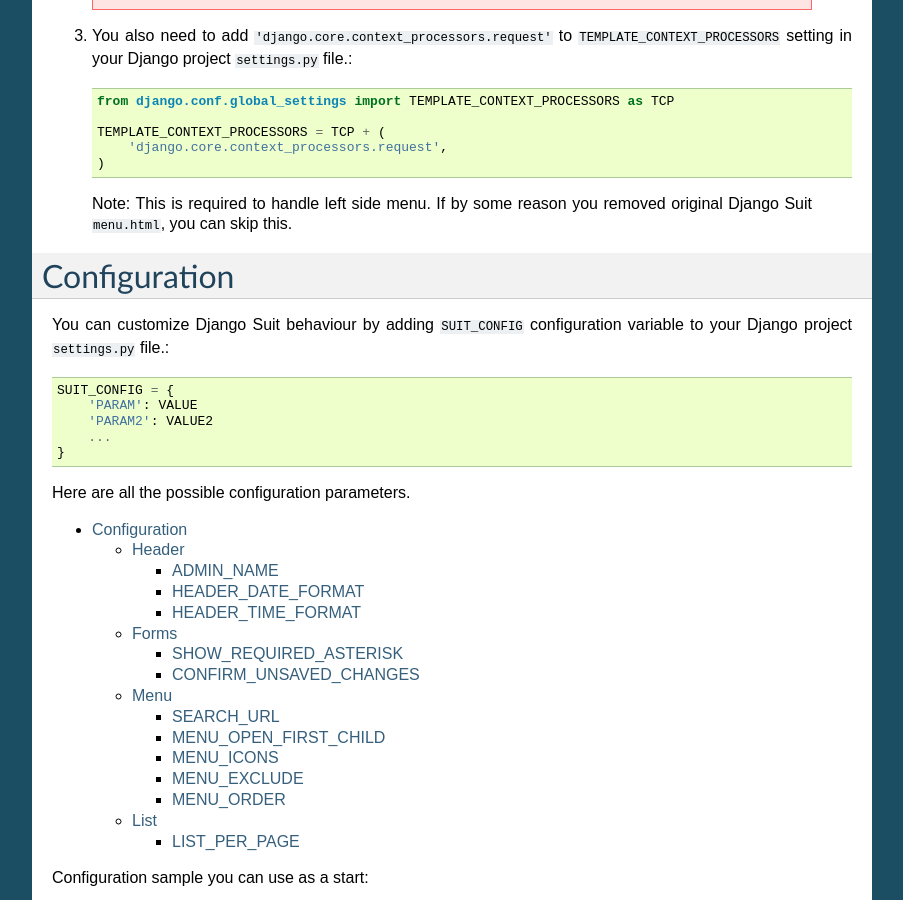
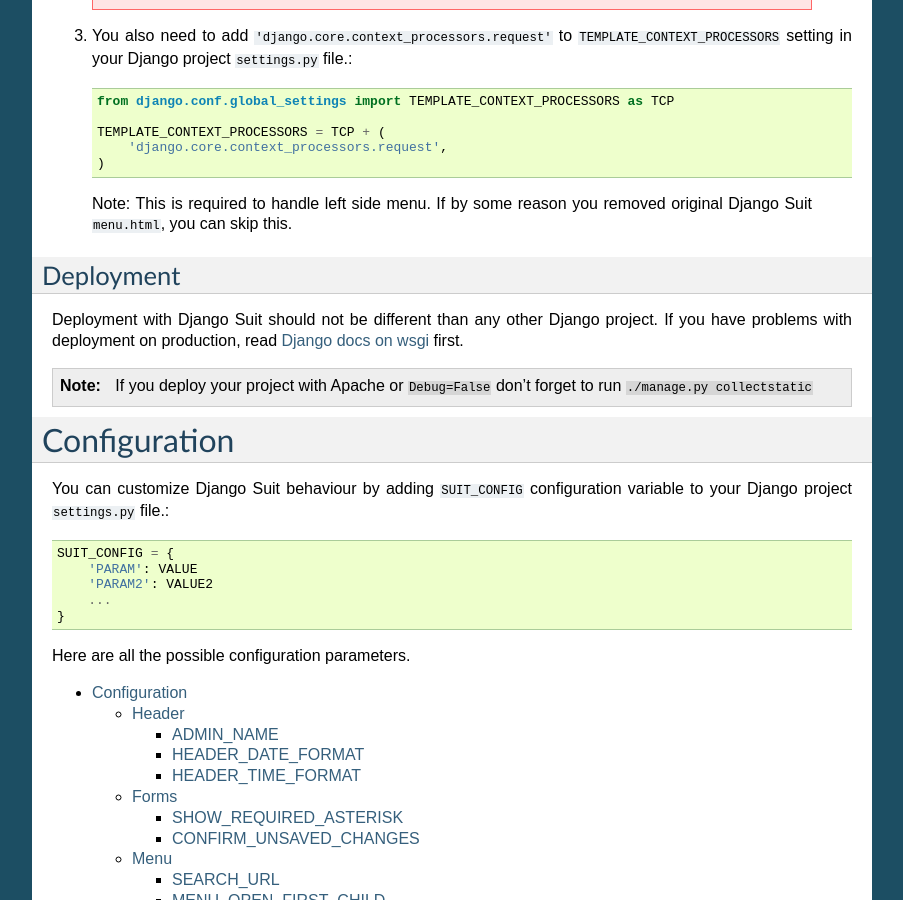
Before and after one commit to darklow/django-suit, a Sphinx documentation site: the page built from docs/index.rst, in a window 1280 px wide and 900 px high, scrolled down 757 px. Shown: the whole window, without its empty margins (198-1101 px from the left). Built offline with Sphinx 7.4.7, drawn with Linux system fonts in a browser that asks for light colours.

Commit message:
Docs: Added deployment on production docs

```diff
--- a/docs/index.rst
+++ b/docs/index.rst
@@ -44,6 +44,14 @@
       )
 
   Note: This is required to handle left side menu. If by some reason you removed original Django Suit ``menu.html``, you can skip this.
+
+
+Deployment
+----------
+
+Deployment with Django Suit should not be different than any other Django project. If you have problems with deployment on production, read `Django docs on wsgi <https://docs.djangoproject.com/en/dev/howto/deployment/wsgi/modwsgi/>`_ first.
+
+.. note:: If you deploy your project with Apache or ``Debug=False`` don't forget to run ``./manage.py collectstatic``
 
 Configuration
 =============
```
